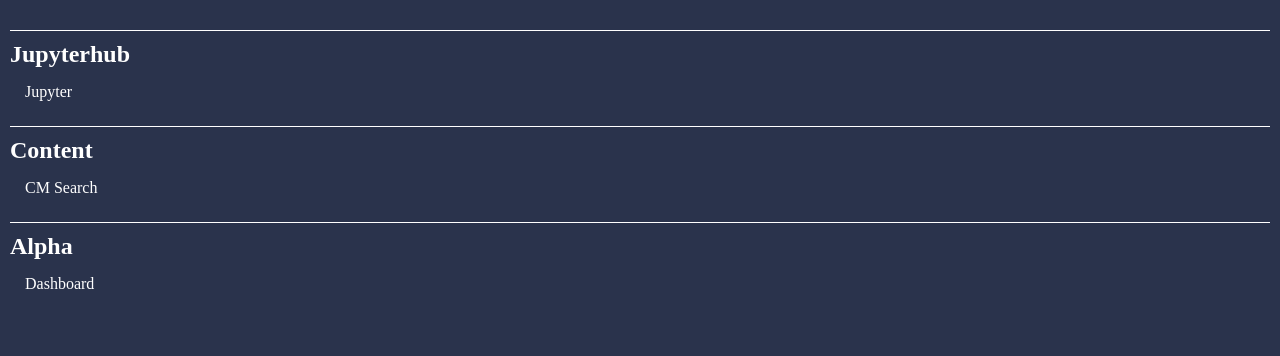
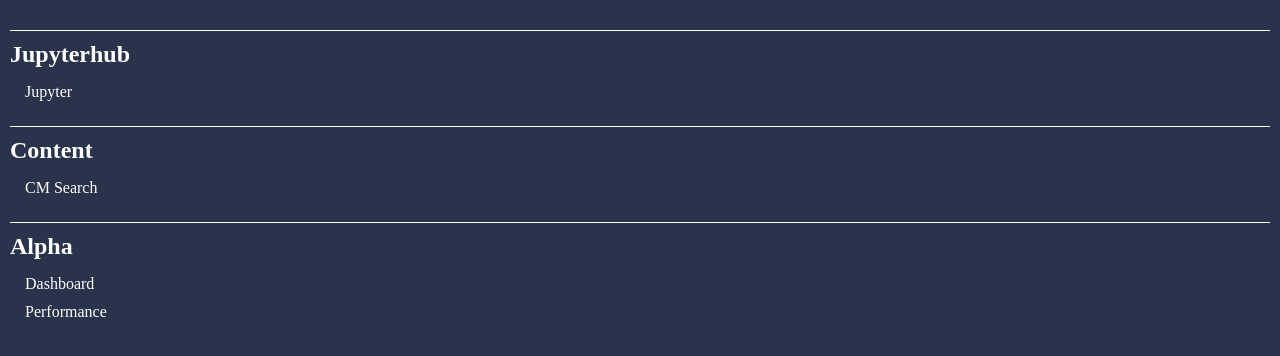
Before and after one commit to Quantit-Github/finter-coursework-web, a plain HTML site: page menu.html in a window 1280 px wide. Drawn offline with Linux system fonts and the light colour scheme.

Commit message:
FCP-59 add performance dashboard

```diff
--- a/menu.html
+++ b/menu.html
@@ -42,6 +42,7 @@
         <h2>Alpha</h2>
             <ul>
                 <li> <a href="https://model.dashboard.finter.quantit.io/" target="right">Dashboard</a></li>
+                <li> <a href="https://performance.dashboard.finter.quantit.io/" target="right">Performance</a></li>
             </ul>
     </body>
 </html>
```
